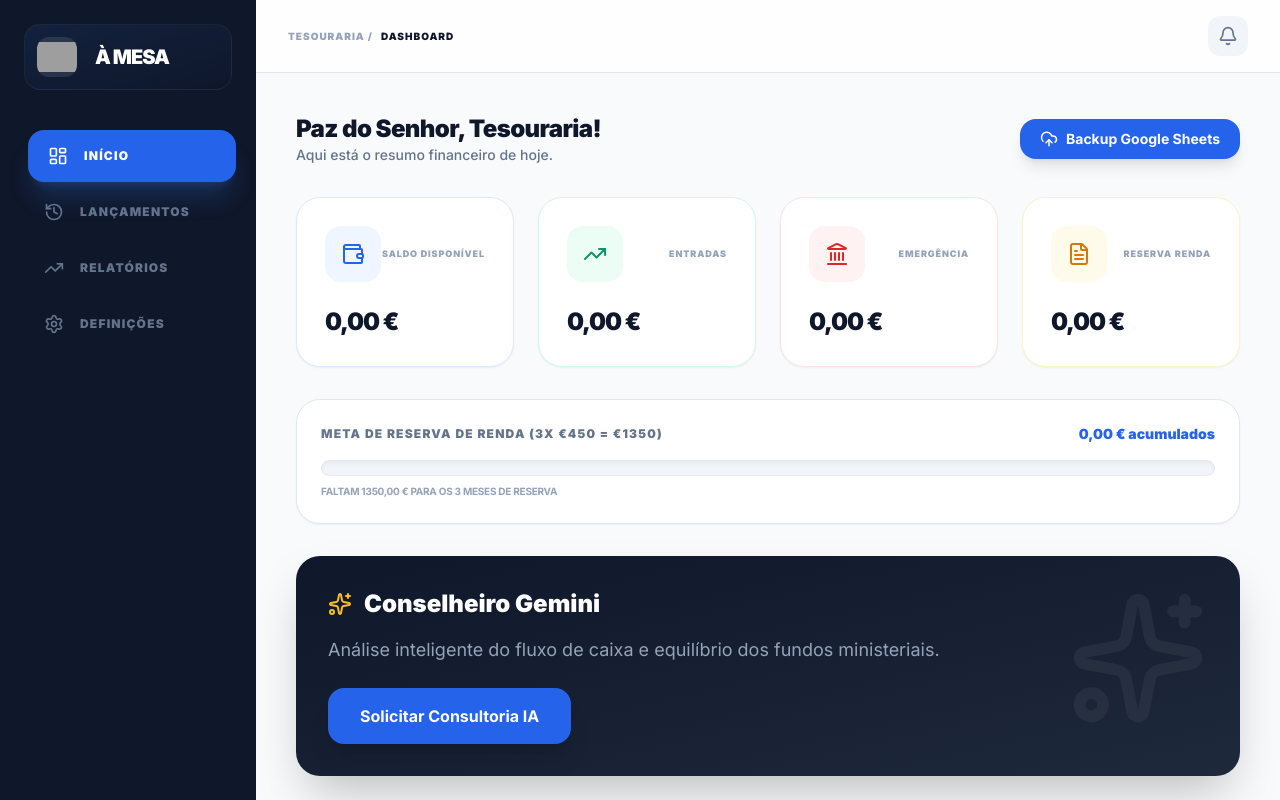
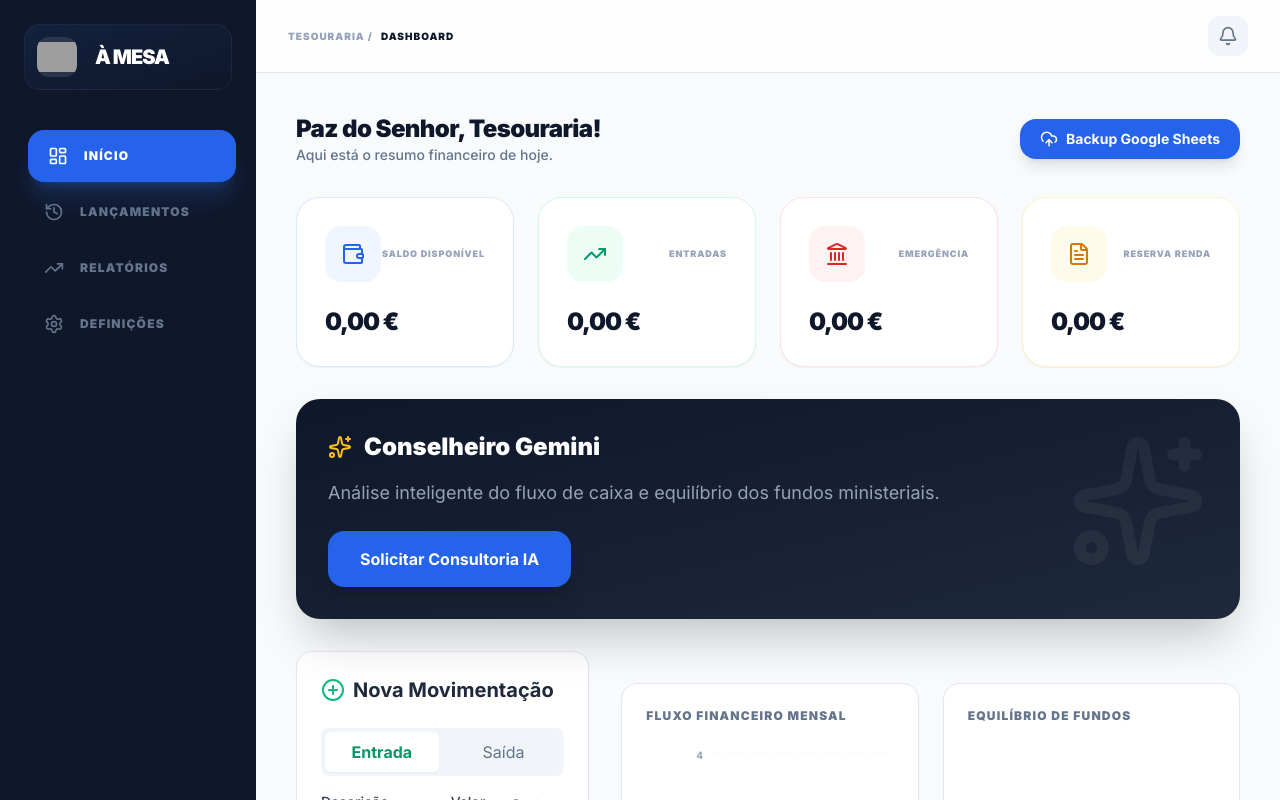
Before and after one commit to viniciussilva1-rgb/-MESA-Gest-o, a React (Vite) app: page / in a window 1280 px wide. Shown: the top 800 px of the page. Built offline with nearby package versions, Linux system fonts and the light colour scheme; grey boxes are pictures that could not be loaded.

Commit message:
Remove barra de meta de reserva de renda da tela inicial

```diff
--- a/App.tsx
+++ b/App.tsx
@@ -179,27 +179,6 @@ const App: React.FC = () => {
         <SummaryCard icon={<Landmark size={24} />} title="Emergência" value={formatCurrency(stats.fundBalances.EMERGENCIA)} color="red" />
         <SummaryCard icon={<FileText size={24} />} title="Reserva Renda" value={formatCurrency(stats.fundBalances.ALUGUER)} color="amber" />
       </section>
-
-      <div className="bg-white p-6 rounded-3xl border border-slate-200 shadow-sm">
-        <div className="flex justify-between items-center mb-4">
-          <h3 className="text-xs font-black text-slate-500 uppercase tracking-widest">Meta de Reserva de Renda (3x €{config.rentAmount} = €{config.rentTarget})</h3>
-          <span className="text-sm font-black text-blue-600">
-            {formatCurrency(stats.fundBalances.ALUGUER)} acumulados
-          </span>
-        </div>
-        <div className="w-full bg-slate-100 h-4 rounded-full overflow-hidden shadow-inner border border-slate-200">
-          <div
-            className={`h-full rounded-full transition-all duration-1000 ${stats.fundBalances.ALUGUER >= config.rentTarget ? 'bg-emerald-500 shadow-[0_0_15px_rgba(16,185,129,0.5)]' : 'bg-blue-500'}`}
-            style={{ width: `${Math.min(100, (stats.fundBalances.ALUGUER / config.rentTarget) * 100)}%` }}
-          />
-        </div>
-        <div className="flex justify-between mt-2">
-          <p className="text-[10px] text-slate-400 font-bold uppercase tracking-tight">Faltam {formatCurrency(Math.max(0, config.rentTarget - stats.fundBalances.ALUGUER))} para os 3 meses de reserva</p>
-          {stats.fundBalances.ALUGUER >= config.rentTarget && (
-            <p className="text-[10px] font-black text-emerald-600 uppercase">✅ Reserva de 3 Rendas Atingida! (40% não vai mais para renda)</p>
-          )}
-        </div>
-      </div>
 
       <section className="bg-gradient-to-br from-slate-900 to-slate-800 rounded-3xl p-8 text-white shadow-2xl relative overflow-hidden">
         <div className="absolute top-0 right-0 p-8 opacity-5"><Sparkles size={140} /></div>
```
